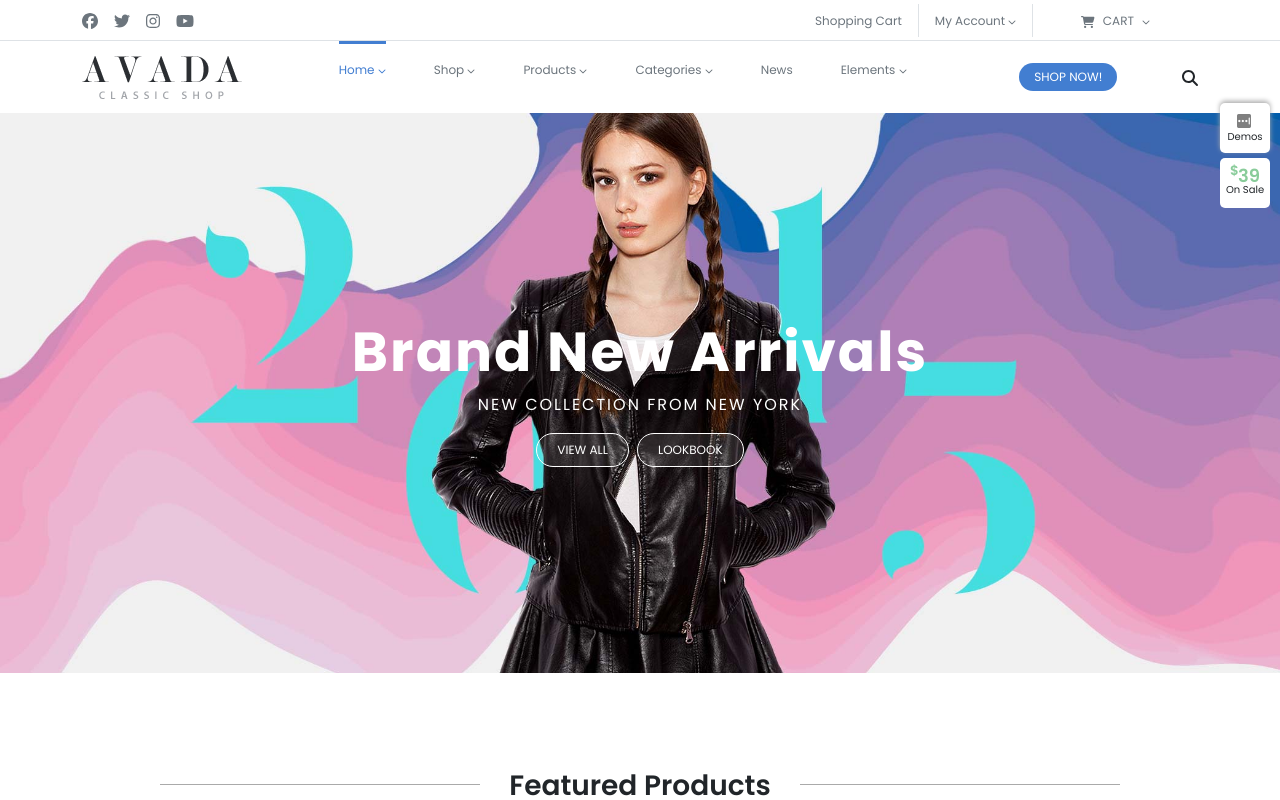
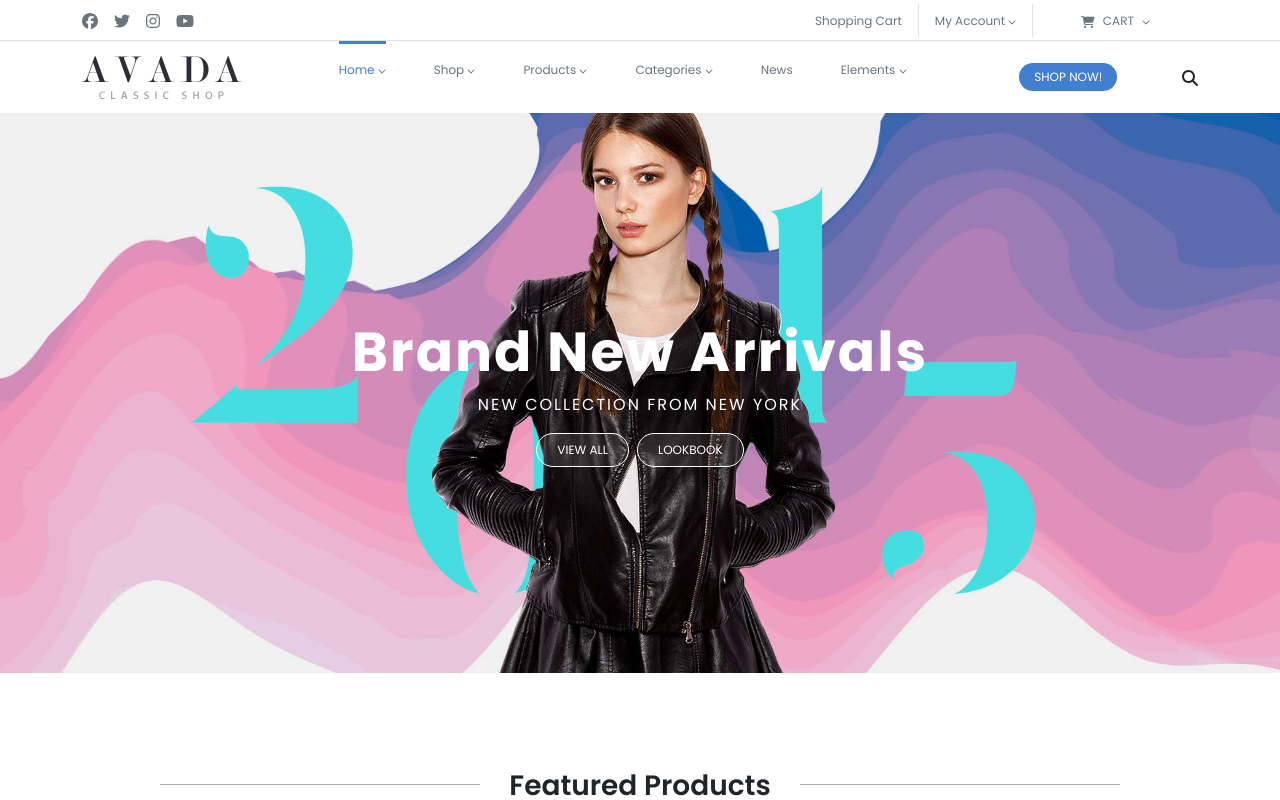
Before and after one commit to GiadaMarzapane/proj-html-vuejs, a Vue app: page / in a window 1280 px wide. Shown: the top 800 px of the page. Built offline with nearby package versions, Linux system fonts and the light colour scheme.

Commit message:
Fix section

```diff
--- a/src/components/AppFooter.vue
+++ b/src/components/AppFooter.vue
@@ -7,7 +7,7 @@
 </script>
 
 <template>
-    <h1>Footer</h1>
+
 </template>
 
 <style lang="scss" scoped>
--- a/src/components/AppHeader.vue
+++ b/src/components/AppHeader.vue
@@ -66,23 +66,6 @@ export default {
                 <button class="text-uppercase me-2 my-btn-transparent">view all</button>
                 <button class="text-uppercase my-btn-transparent">lookbook</button>
             </div>
-            <div>
-                <div class="header-tag d-flex justify-content-center align-items-center text-center">
-                    <div>
-                        <img src="../asset/images/image.png" alt="">
-                        <span>Demos</span>
-                    </div>
-                </div>
-                <div class="header-tag d-flex justify-content-center align-items-center text-center">
-                    <div>
-                        <p class="mb-1">
-                            <sup>$</sup>
-                            39
-                        </p>
-                        <span>On Sale</span>
-                    </div>
-                </div>
-            </div>
         </section>
     </header>
 </template>
@@ -131,35 +114,35 @@ ul {
         }
     }
 
-    section:nth-of-type(3){
-        position: relative;
+    // section:nth-of-type(3){
+    //     position: relative;
 
-        >div:last-of-type{
-            position: absolute;
-            top: -10px;
-            right: 10px;
-        }
-    }
+    //     >div:last-of-type{
+    //         position: absolute;
+    //         top: -10px;
+    //         right: 10px;
+    //     }
+    // }
 
-    .header-tag{
-        height: 50px;
-        width: 50px;
-        background: white;
-        border-radius: 5px;
-        padding: 5px;
-        font-size: 10px;
-        margin-bottom: 5px;
-        line-height: 10px;
-        &:first-of-type{
-            box-shadow: 0px -2px 5px 0px #ababab;
-        }
-        p{
-            color: #89cc9a;
-            font-size: 18px;
-            font-weight: 600;
-        }
-        sup{
-            letter-spacing: -5px;
-        }
-        }
+    // .header-tag{
+    //     height: 50px;
+    //     width: 50px;
+    //     background: white;
+    //     border-radius: 5px;
+    //     padding: 5px;
+    //     font-size: 10px;
+    //     margin-bottom: 5px;
+    //     line-height: 10px;
+    //     &:first-of-type{
+    //         box-shadow: 0px -2px 5px 0px #ababab;
+    //     }
+    //     p{
+    //         color: #89cc9a;
+    //         font-size: 18px;
+    //         font-weight: 600;
+    //     }
+    //     sup{
+    //         letter-spacing: -5px;
+    //     }
+    //     }
 </style>
--- a/src/components/AppMiddleSection.vue
+++ b/src/components/AppMiddleSection.vue
@@ -40,7 +40,7 @@ export default {
 
 <style lang="scss" scoped>
 section{
-        height: 70vh;
+        height: 75vh;
         >div.bg-image{
             background-image: url('../asset/images/bkgd_confetti-compressor.jpg');
             background-size: cover;
--- a/src/components/AppNewArrivals.vue
+++ b/src/components/AppNewArrivals.vue
@@ -26,7 +26,7 @@
         </div>
         <div class="text-center">
             <h3 class="font-weight-600">New Arrivals</h3>
-            <h6 class="mb-5">Brand new product from top designers</h6>
+            <h6 class="mb-5">Brand new products from top designers</h6>
         </div>
         <div class="my-container d-flex">
             <div class="next">
--- a/src/components/AppOpinions.vue
+++ b/src/components/AppOpinions.vue
@@ -57,7 +57,7 @@
 
 <style lang="scss" scoped>
 .opinion-div{
-    height: 75vh;
+    height: 70vh;
     background-image: url('../asset/images/testimonials_home_1_bg.jpg');
     background-size: cover;
     position: relative;
@@ -66,7 +66,7 @@
         margin: 0 auto;
         letter-spacing: $letter-spacing;
         p {
-            line-height: 1.5rem;
+            line-height: 1.2rem;
         }
     }
     div.commands{
```
